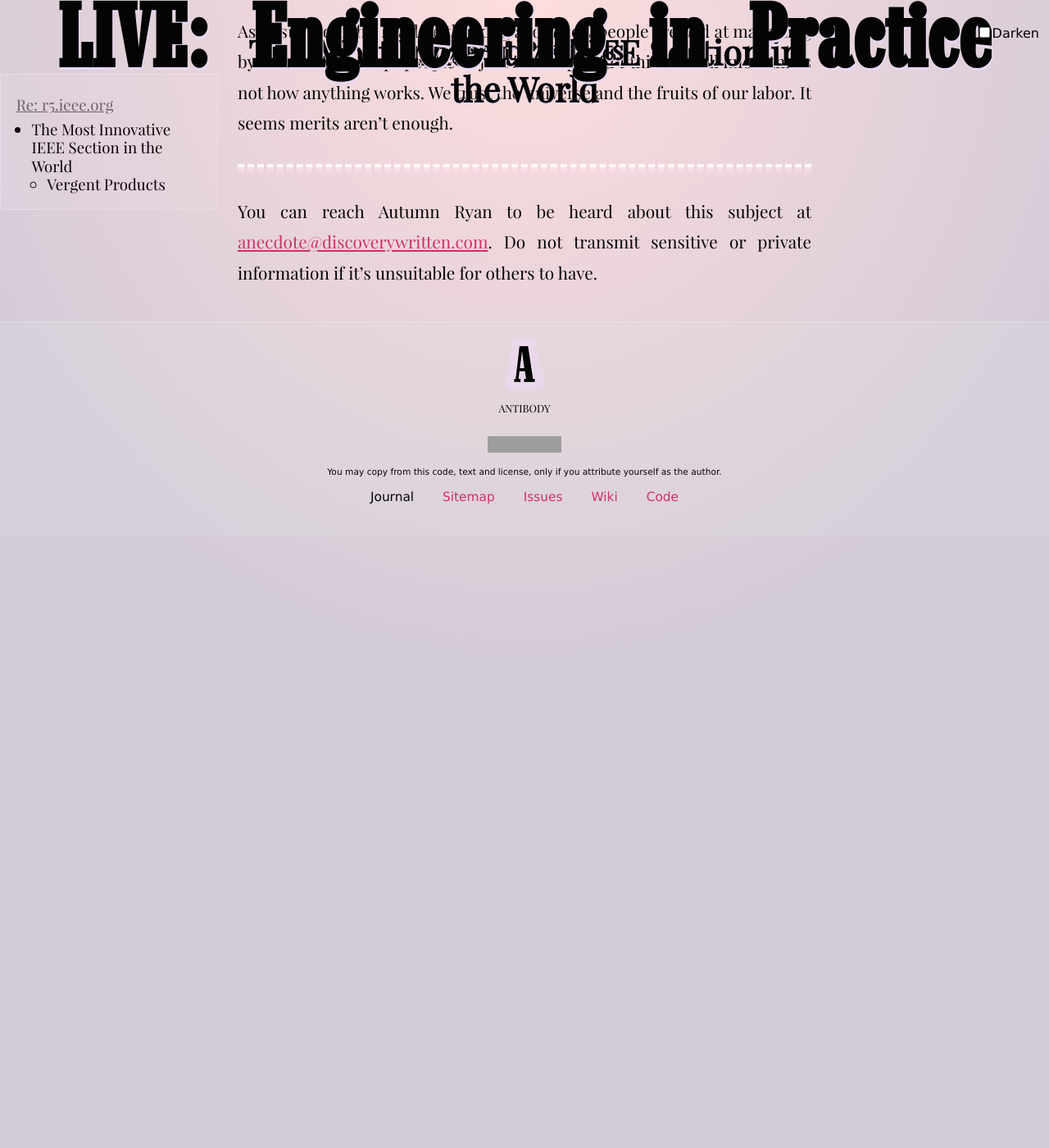
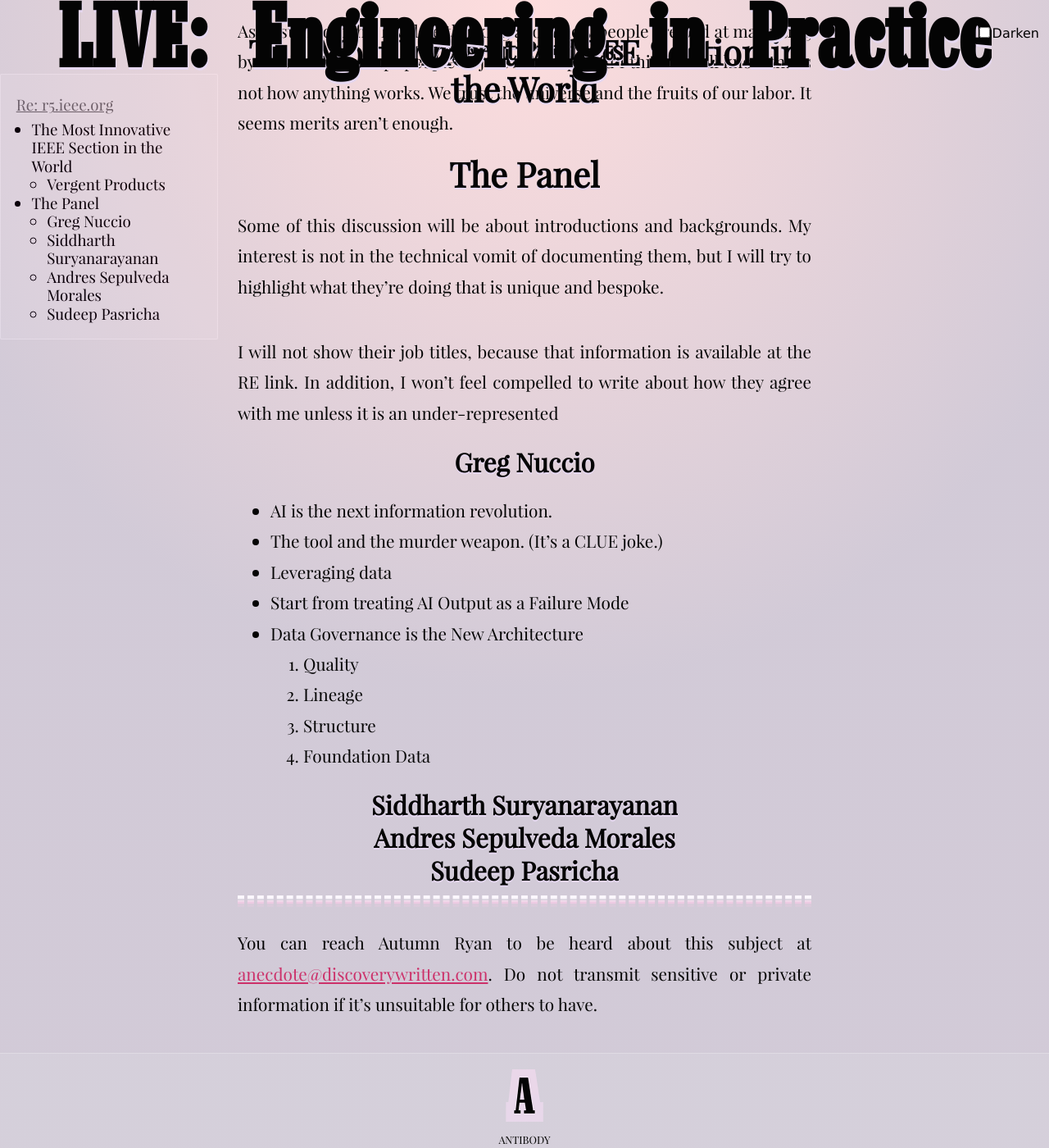
Before and after one commit to tiliv/antibody, a Jekyll site: the page built from docs/journal/autumn-ryan-Engineering-in-Practice/index.md, in a window 1280 px wide and 1400 px high, scrolled down 1485 px. Shown: the whole window at 82% size. Built offline with Jekyll 4.4.1, drawn with Linux system fonts in a browser that asks for light colours; before the commit the page ends 2139 px from its top, so only the background shows below that; grey boxes are pictures that could not be loaded.

Commit message:
Expand panel structure info

```diff
--- a/docs/journal/autumn-ryan-Engineering-in-Practice/index.md
+++ b/docs/journal/autumn-ryan-Engineering-in-Practice/index.md
@@ -33,3 +33,27 @@ Sponsoring assistance for this event. They are local.
 I'm glad a long-lived company like this exists here, but they know that networking is complicated and must be forcefully pushed out because people don't know that they're here.
 
 As I listen tonight, I will be thinking about how people are bad at marketing by default. We except people to just show up, and I think we all know that's not how anything works. We trust the universe and the fruits of our labor. It seems merits aren't enough.
+
+### The Panel
+
+Some of this discussion will be about introductions and backgrounds. My interest is not in the technical vomit of documenting them, but I will try to highlight what they're doing that is unique and bespoke.
+
+I will not show their job titles, because that information is available at the RE link. In addition, I won't feel compelled to write about how they agree with me unless it is an under-represented
+
+#### Greg Nuccio
+
+- AI is the next information revolution.
+- The tool and the murder weapon. (It's a CLUE joke.)
+- Leveraging data
+- Start from treating AI Output as a Failure Mode
+- Data Governance is the New Architecture
+  1. Quality
+  2. Lineage
+  3. Structure
+  4. Foundation Data
+
+#### Siddharth Suryanarayanan
+
+#### Andres Sepulveda Morales
+
+#### Sudeep Pasricha
```
